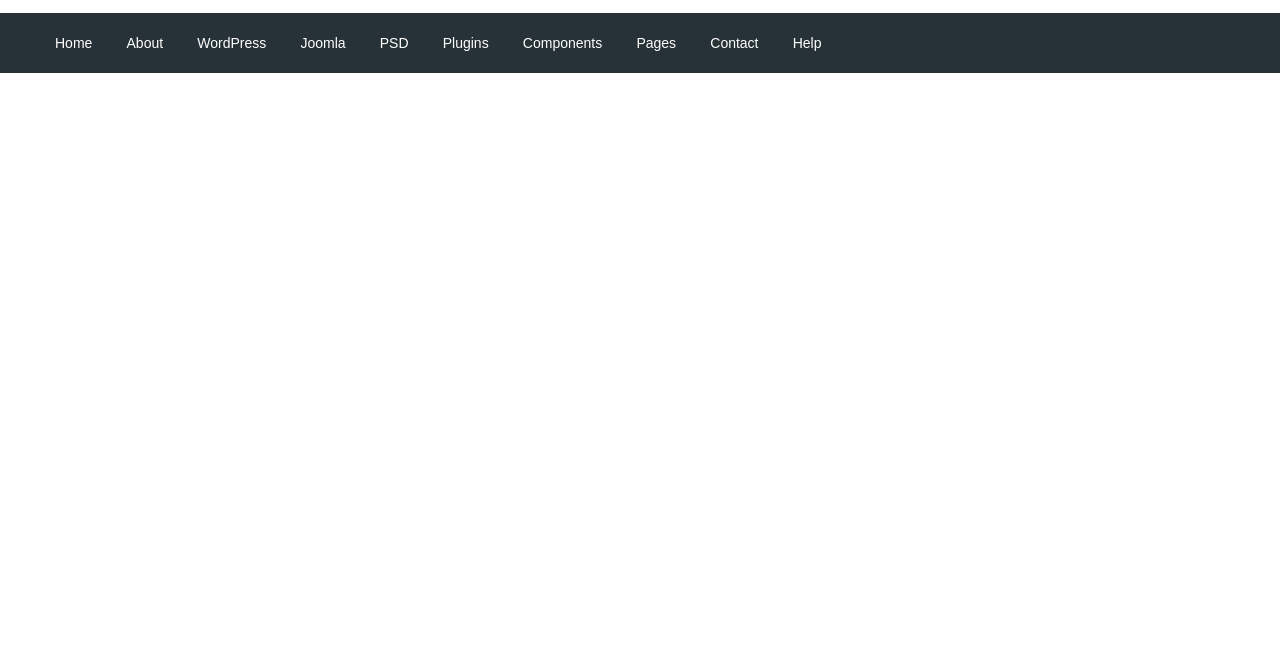
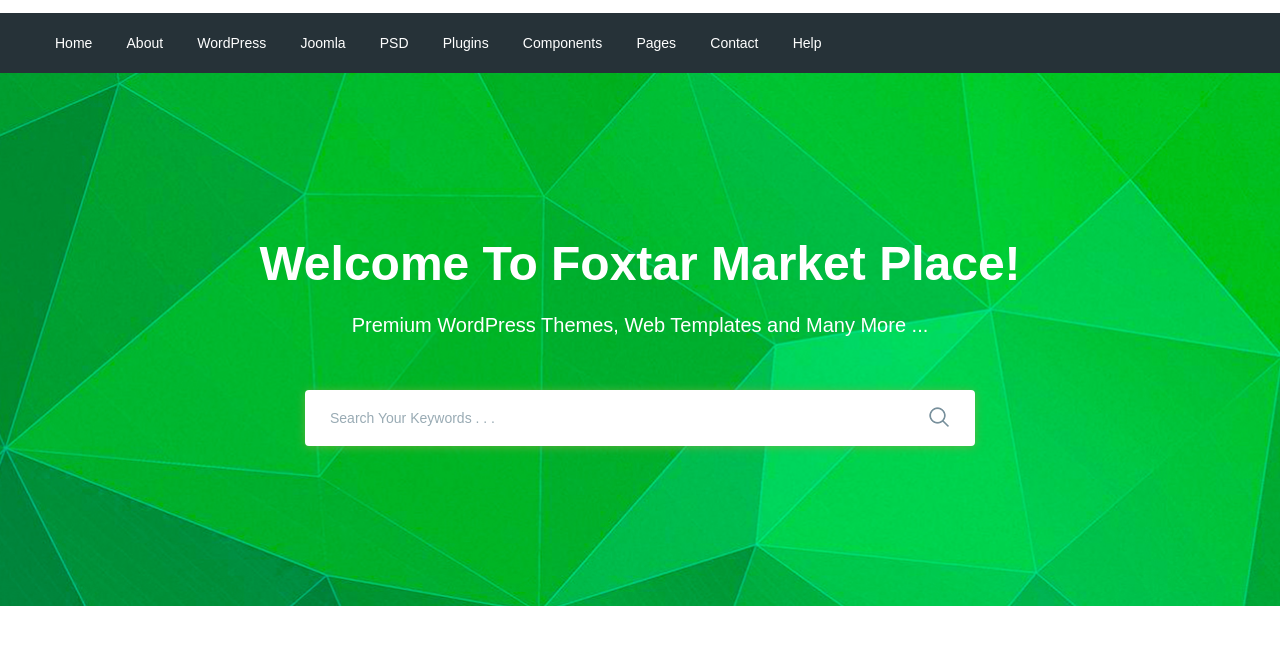
Before and after one commit to from-dev/moderno, a website: page app/index.html in a window 1280 px wide. Shown: the part 77-722 px from the top of the page. Drawn offline with nearby package versions, Linux system fonts and the light colour scheme; files that its build step writes are made by us from their sources.

Commit message:
added search section

```diff
--- a/app/index.html
+++ b/app/index.html
@@ -94,6 +94,26 @@
 		</div>
 
 	</header>
+	<section class="search" style="background-image: url(images/search-bg.jpg);">
+		<div class="container">
+			<div class="search__inner">
+				<div class="search__inner-title">
+					Welcome To Foxtar Market Place!
+				</div>
+				<div class="search__inner-text">
+					Premium WordPress Themes, Web Templates and Many More ...
+				</div>
+				<div class="search__inner-form">
+					<form action="">
+						<input type="text" placeholder="Search Your Keywords . . ." required>
+						<button type="submit">
+							<img src="images/icons/search.png" alt="">
+						</button>
+					</form>
+				</div>
+			</div>
+		</div>
+	</section>
 
 
 
--- a/app/scss/style.scss
+++ b/app/scss/style.scss
@@ -52,3 +52,54 @@
 		font-size: 14px;
 	}
 }
+.search{
+	background-repeat: no-repeat;
+	background-size: cover;
+	background-position: center;
+	min-height: 533px;
+}
+.search__inner{
+	padding: 155px 0 100px;
+	color: #fff;
+	text-align: center;
+	&-title{
+		margin-bottom: 10px;
+		font-size: 48px;
+		font-weight: 700;
+		line-height: 72px;
+	}
+	&-text{
+		margin-bottom: 50px;
+		font-size: 20px;
+		font-weight: 500;
+		line-height: 30px;
+	}
+	&-form{
+		max-width: 670px;
+		margin: 0 auto;
+		position: relative;
+		input{
+			display: block;
+			width: 100%;
+			box-shadow: 0px 1px 10px 0px rgba(124, 178, 64, 0.75);
+			border-radius: 4px;
+			height: 56px;
+			border: none;
+			font-size: 14px;
+			font-weight: 500;
+			padding-left: 25px;
+			padding-right: 60px;
+			&::placeholder{
+				color: #99abb4;
+				font-weight: 500;
+			}
+		}
+		button{
+			position: absolute;
+			border: none;
+			background-color: transparent;
+			right: 20px;
+			top: 16px;
+		}
+	}
+}
```
Also changed, not shown: app/images/icons/search.png (added), app/images/icons/search.svg (added), app/images/search-bg.jpg (added).
